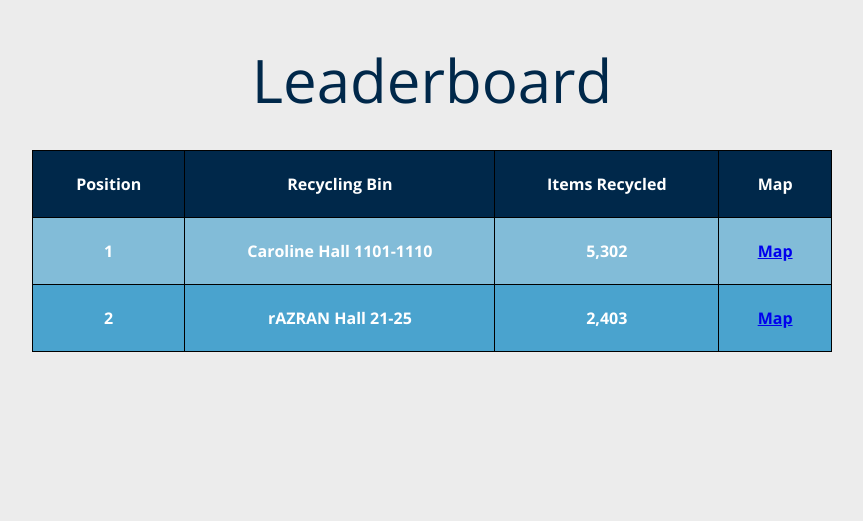
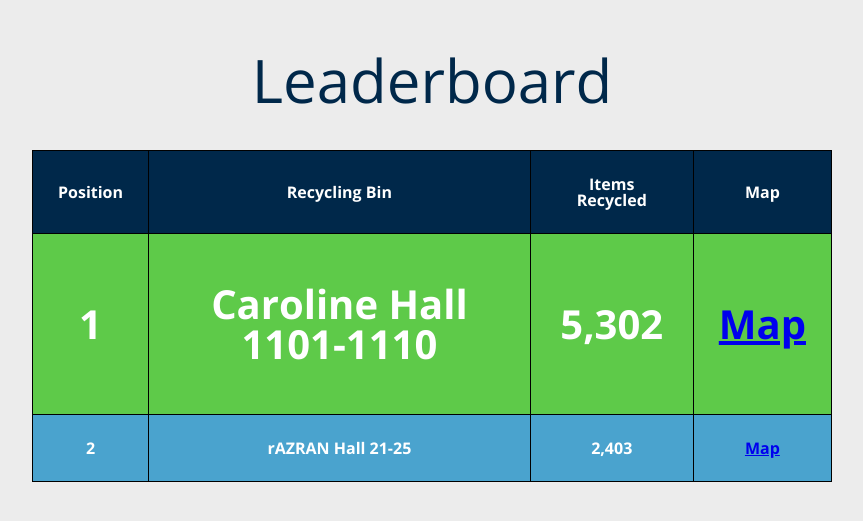
Before and after one commit to myJHacksTeam/myJHacksRepository, a PHP site: page /index.html in a window 1280 px wide. Shown: the part 181-702 px from the top of the page, without its empty margins (208-1071 px from the left). Run offline with PHP 8.4, Linux system fonts and the light colour scheme.

Commit message:
Updated leaderboard styles

```diff
--- a/frontend/stylesheet.css
+++ b/frontend/stylesheet.css
@@ -79,7 +79,8 @@ body {
 .leaderboard {
   width: 800px;
   border-collapse: collapse;
-  margin: auto; }
+  margin: auto;
+  margin-bottom: 40px; }
   .leaderboard-wrapper {
     display: flex;
     flex-flow: column; }
@@ -94,10 +95,15 @@ body {
     text-align: center;
     color: white;
     background-color: #4aa3ce;
-    font-weight: 700; }
+    font-weight: 700;
+    vertical-align: middle; }
+  .leaderboard__header td {
+    background-color: #00284a; }
   .leaderboard tr:nth-child(even) td {
     background-color: rgba(74, 163, 206, 0.65); }
-  .leaderboard__header td {
-    background-color: #00284a; }
+  .leaderboard tr:nth-child(2) td {
+    background-color: #5eca49;
+    padding: 50px 25px;
+    font-size: 40px; }
 
 /*# sourceMappingURL=stylesheet.css.map */
--- a/frontend/stylesheet.scss
+++ b/frontend/stylesheet.scss
@@ -74,6 +74,7 @@ h2, h3, h4, h5, h6 {
     width: 800px;
     border-collapse: collapse;
     margin: auto;
+    margin-bottom: 40px;
 
     & td {
         border: 1px solid black;
@@ -82,13 +83,21 @@ h2, h3, h4, h5, h6 {
         color: white;
         background-color: $secondary;
         font-weight: 700;
+        vertical-align: middle;
+    }
+
+
+    &__header td {
+        background-color: $primary;
     }
 
     & tr:nth-child(even) td {
         background-color: rgba(74, 163, 206, 0.65)
     }
 
-    &__header td {
-        background-color: $primary;
+    & tr:nth-child(2) td {
+        background-color: #5eca49;
+        padding: 50px 25px;
+        font-size: 40px;
     }
 }
```
Also changed, not shown: 1 other file.
